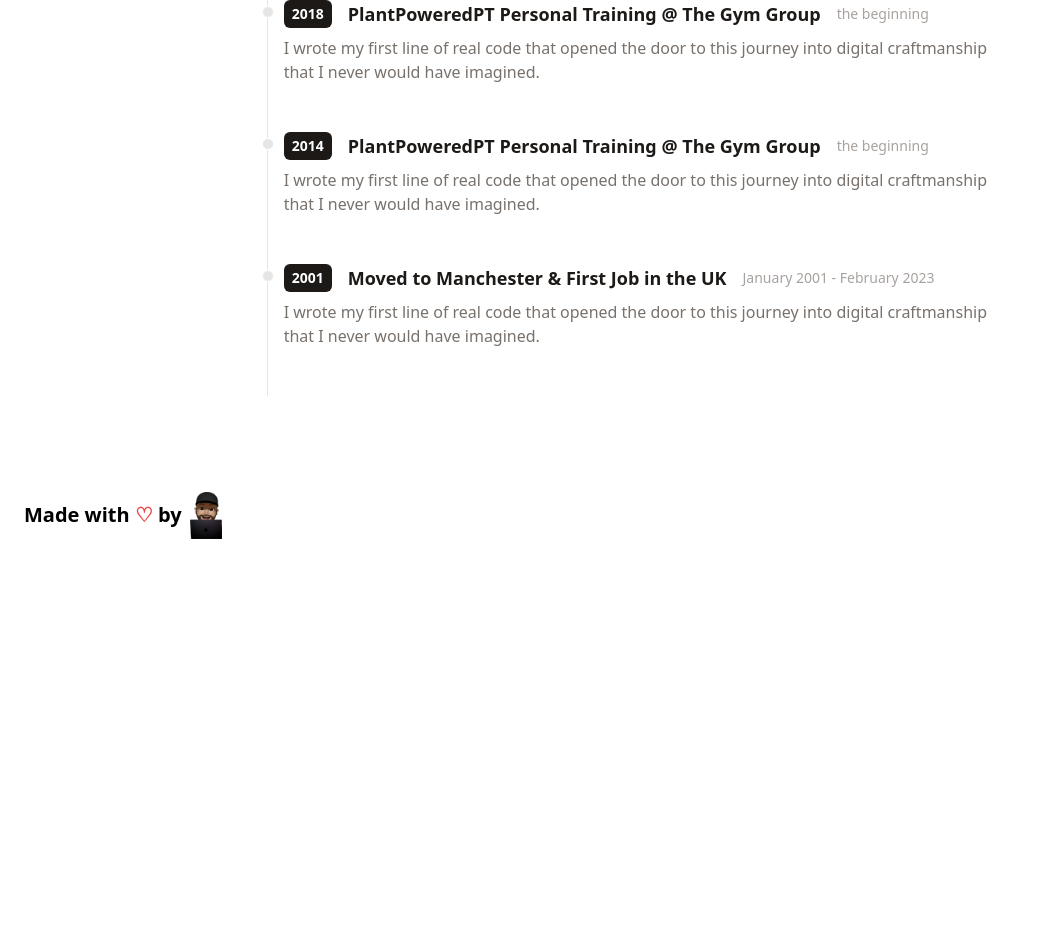
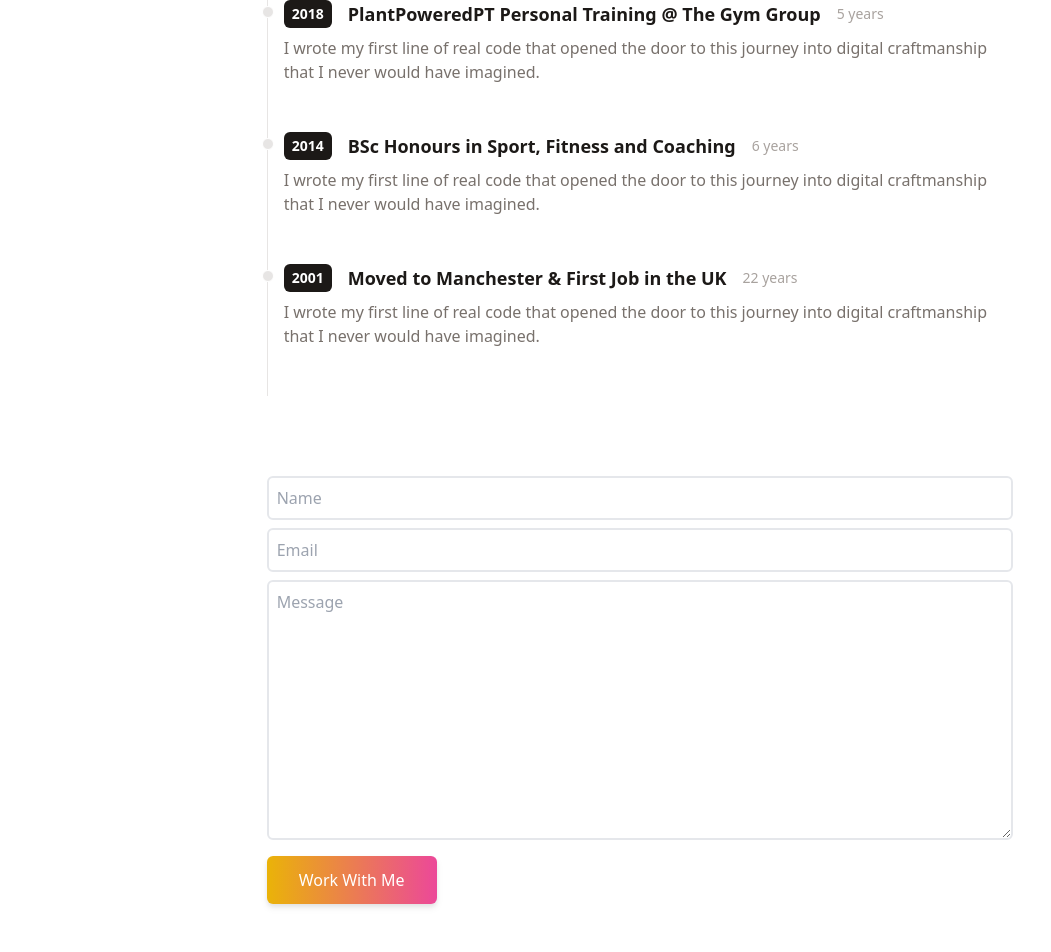
Before and after one commit to munaciella/personal-portfolio, a React (Vite) app: page / in a window 1280 px wide. Shown: the part 1360-2312 px from the top of the page, without its empty margins (0-1051 px from the left). Before the commit the page ends 1915 px from the top, so only its background shows below. Built offline with nearby package versions, Linux system fonts and the light colour scheme.

Commit message:
add contact form

```diff
--- a/src/Components/Contact.tsx
+++ b/src/Components/Contact.tsx
@@ -1,10 +1,39 @@
-import React from 'react'
+import React from 'react';
 
 export const Contact: React.FC = () => {
-
-    return (
-        <div>
-
-        </div>
-    )
-}
+  return (
+    <div className="flex flex-col mb-10 mx-auto">
+      <div className="flex justify-center items-center">
+        <form
+        action="https://getform.io/slug"
+        method="POST"
+        className='flex flex-col w-full md:w-7/12'
+        >
+            <input
+            type="text"
+            name='name'
+            placeholder='Name'
+            className='p-2 bg-transparent border-2 rounded-md focus:outline-none'
+            />
+            <input
+            type="text"
+            name='email'
+            placeholder='Email'
+            className='my-2 p-2 bg-transparent border-2 rounded-md focus:outline-none'
+            />
+            <textarea
+            name="message"
+            placeholder="Message"
+            rows="10"
+            className='p-2 mb-4 bg-transparent border-2 rounded-md focus:outline-none'
+            />
+            <button
+            type='button'
+            className='text-center inline-block px-8 py-3 w-max text-base font-medium rounded-md text-white bg-gradient-to-r from-yellow-500 to-pink-500 drop-shadow-md hover:from-yellow-600 hover:to-pink-600'>
+                Work With Me
+            </button>
+        </form>
+      </div>
+    </div>
+  );
+};
--- a/src/data/timeline.ts
+++ b/src/data/timeline.ts
@@ -2,8 +2,8 @@
     {
         year: '2024',
         title: 'Trainee Full-Stack Software Developer',
-        duration: 'October 2023 - January 2024',
-        details: 'I have successfully completed a software engineering bootcamp at Northcoders in Manchester (UK). I built fully functional web and mobile applications in an Agile team setting. Our tech stack consisted of JavaScript, Typescript, React, React Native, Node.js, Express and PostgreSQL.',
+        duration: '4 months',
+        details: 'I successfully completed a software engineering bootcamp at Northcoders in Manchester (UK). I built fully functional web and mobile applications in an Agile team setting. Our tech stack consisted of JavaScript, Typescript, React, React Native, Node.js, Express and PostgreSQL.',
     },
     {
         year: '2023',
@@ -14,19 +14,19 @@
     {
         year: '2018',
         title: 'PlantPoweredPT Personal Training @ The Gym Group',
-        duration: 'the beginning',
+        duration: '5 years',
         details: 'I wrote my first line of real code that opened the door to this journey into digital craftmanship that I never would have imagined.',
     },
     {
         year: '2014',
-        title: 'PlantPoweredPT Personal Training @ The Gym Group',
-        duration: 'the beginning',
+        title: 'BSc Honours in Sport, Fitness and Coaching',
+        duration: '6 years',
         details: 'I wrote my first line of real code that opened the door to this journey into digital craftmanship that I never would have imagined.',
     },
     {
         year: '2001',
         title: 'Moved to Manchester & First Job in the UK',
-        duration: 'January 2001 - February 2023',
+        duration: '22 years',
         details: 'I wrote my first line of real code that opened the door to this journey into digital craftmanship that I never would have imagined.',
     },
 ]
```
